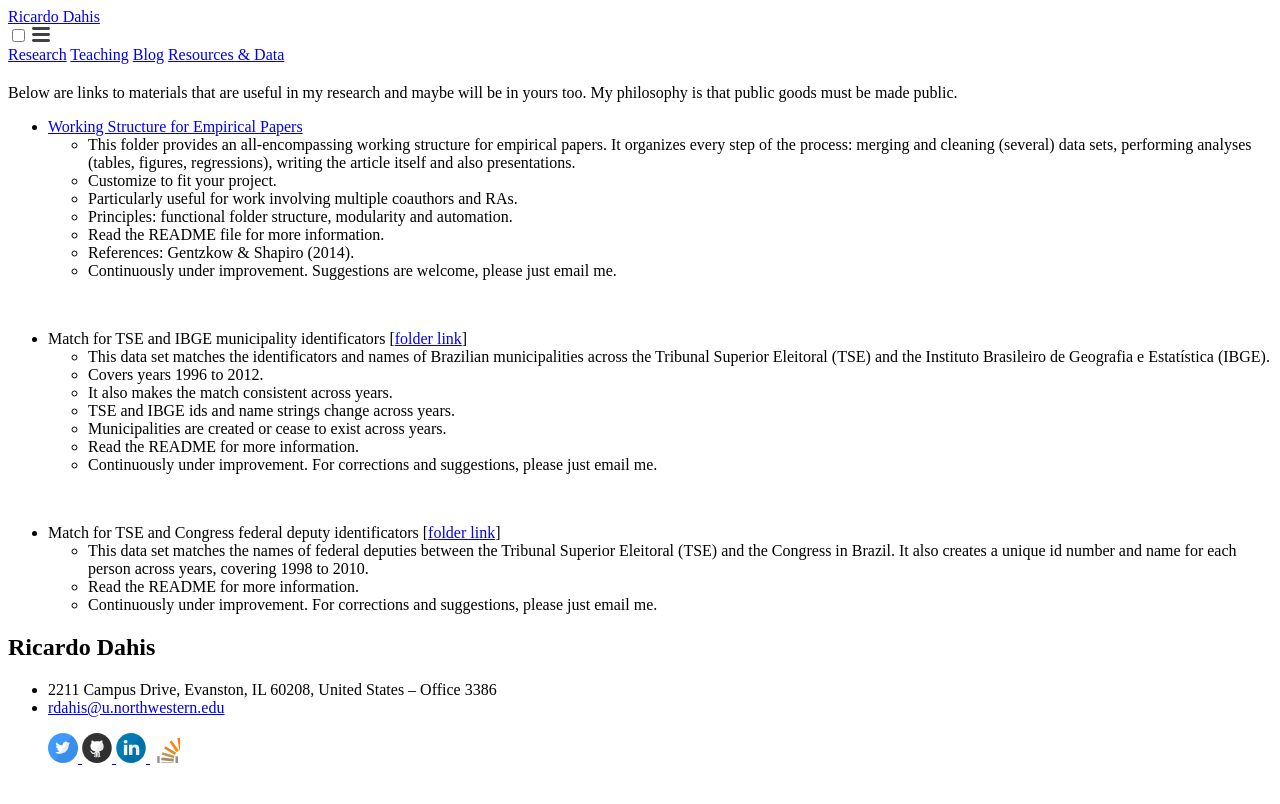
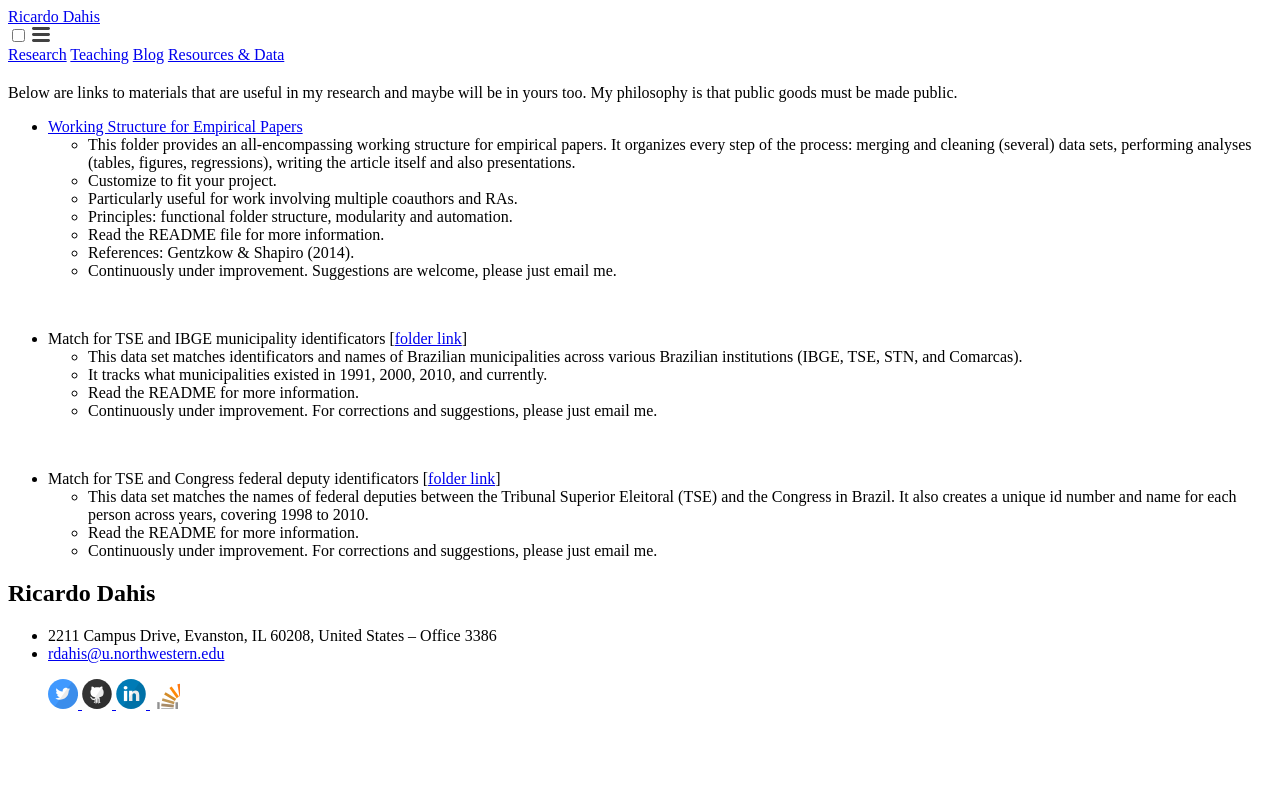
Before and after one commit to rdahis/rdahis.github.io, a Jekyll site: the page built from 4-resources-data.md, in a window 1280 px wide. Shown: the top 804 px of the page. Built offline with Jekyll 4.4.1, drawn with Linux system fonts in a browser that asks for light colours; a script that is not in the unit is left out.

Commit message:
Updates municipalities IDs files.

```diff
--- a/4-resources-data.md
+++ b/4-resources-data.md
@@ -17,12 +17,9 @@ Below are links to materials that are useful in my research and maybe will be in
 
 <br>
 
-- Match for TSE and IBGE municipality identificators [[folder link](/files/data/Match TSE IBGE.zip)]
-  - This data set matches the identificators and names of Brazilian municipalities across the Tribunal Superior Eleitoral (TSE) and the Instituto Brasileiro de Geografia e Estatística (IBGE).
-  - Covers years 1996 to 2012.
-  - It also makes the match consistent across years.
-  - TSE and IBGE ids and name strings change across years.
-  - Municipalities are created or cease to exist across years.
+- Match for TSE and IBGE municipality identificators [[folder link](/files/data/brazil_municipalities.zip)]
+  - This data set matches identificators and names of Brazilian municipalities across various Brazilian institutions (IBGE, TSE, STN, and Comarcas).
+  - It tracks what municipalities existed in 1991, 2000, 2010, and currently.
   - Read the README for more information.
   - Continuously under improvement. For corrections and suggestions, please just email me.
 
```
Also changed, not shown: 1 other file.
